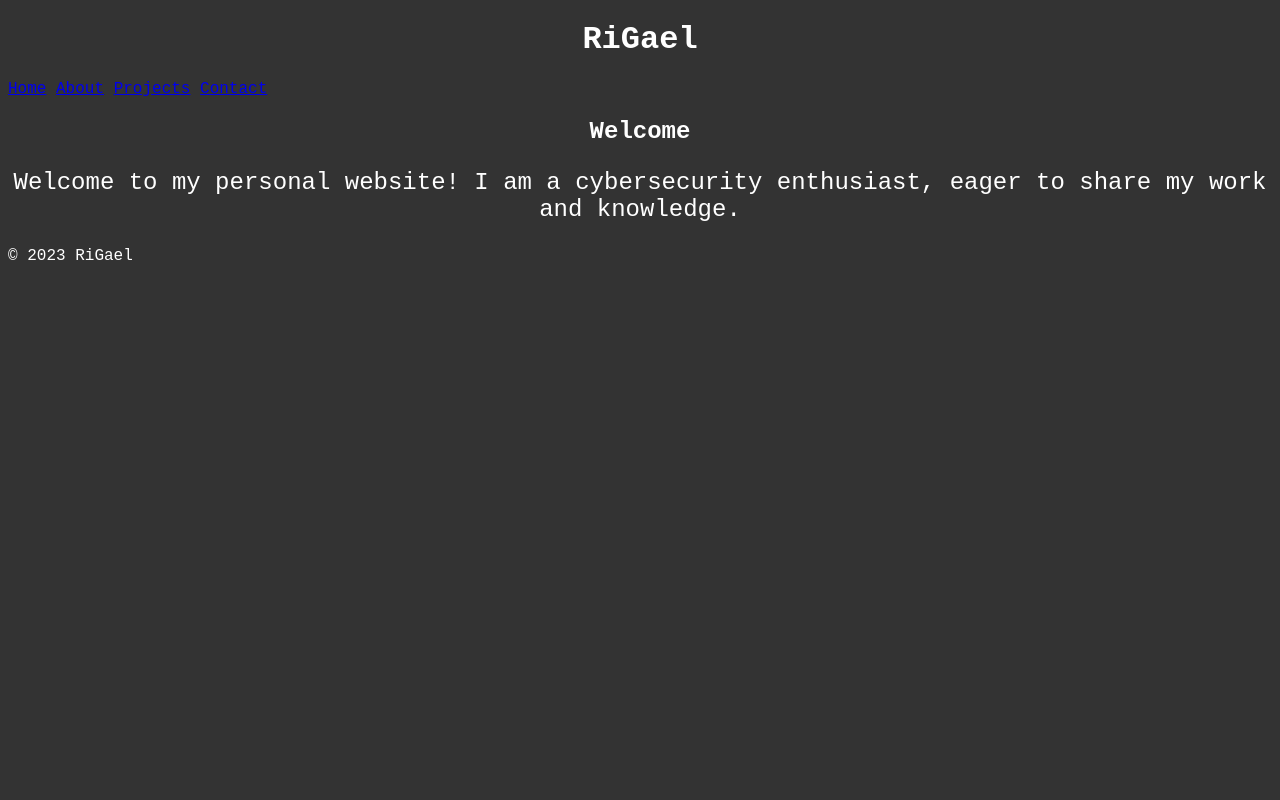
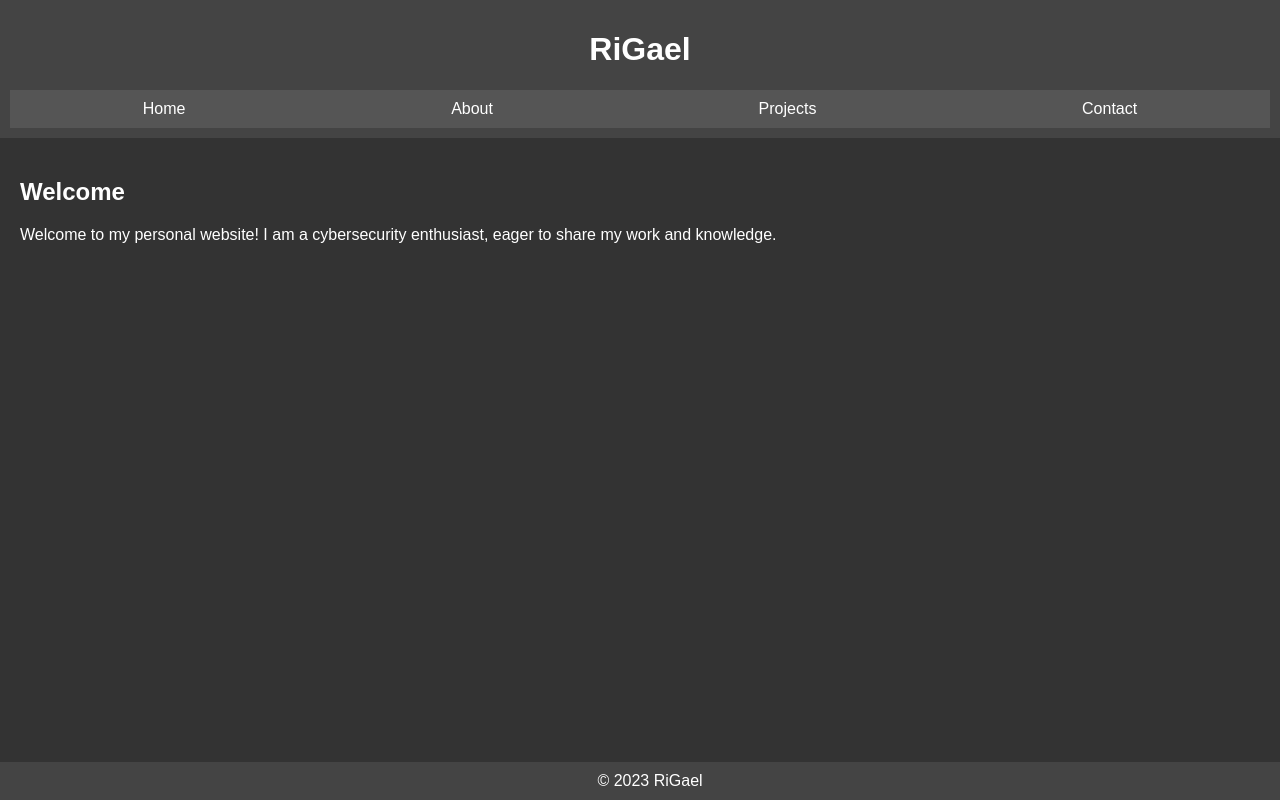
Before and after one commit to RiGael/rigael.github.io, a plain HTML site: page index.html in a window 1280 px wide. Drawn offline with Linux system fonts and the light colour scheme; a script that the page names is missing.

Commit message:
Update style.css

```diff
--- a/style.css
+++ b/style.css
@@ -1,14 +1,44 @@
 body {
     background: #333;
     color: white;
-    font-family: 'Courier New', Courier, monospace;
-  }
+    font-family: 'Arial', sans-serif;
+    margin: 0;
+    padding: 0;
+}
 
-  h1, h2 {
+header {
+    background: #444;
+    color: white;
+    padding: 10px;
     text-align: center;
-  }
+}
 
-  p.centered {
+nav {
+    background: #555;
+    display: flex;
+    justify-content: space-around;
+    padding: 10px 0;
+}
+
+nav a {
+    color: white;
+    text-decoration: none;
+}
+
+a:hover {
+    color: lightgray;
+}
+
+main {
+    padding: 20px;
+}
+
+footer {
+    background: #444;
+    color: white;
     text-align: center;
-    font-size: 24px;
-  }
+    padding: 10px;
+    position: fixed;
+    bottom: 0;
+    width: 100%;
+}
```
